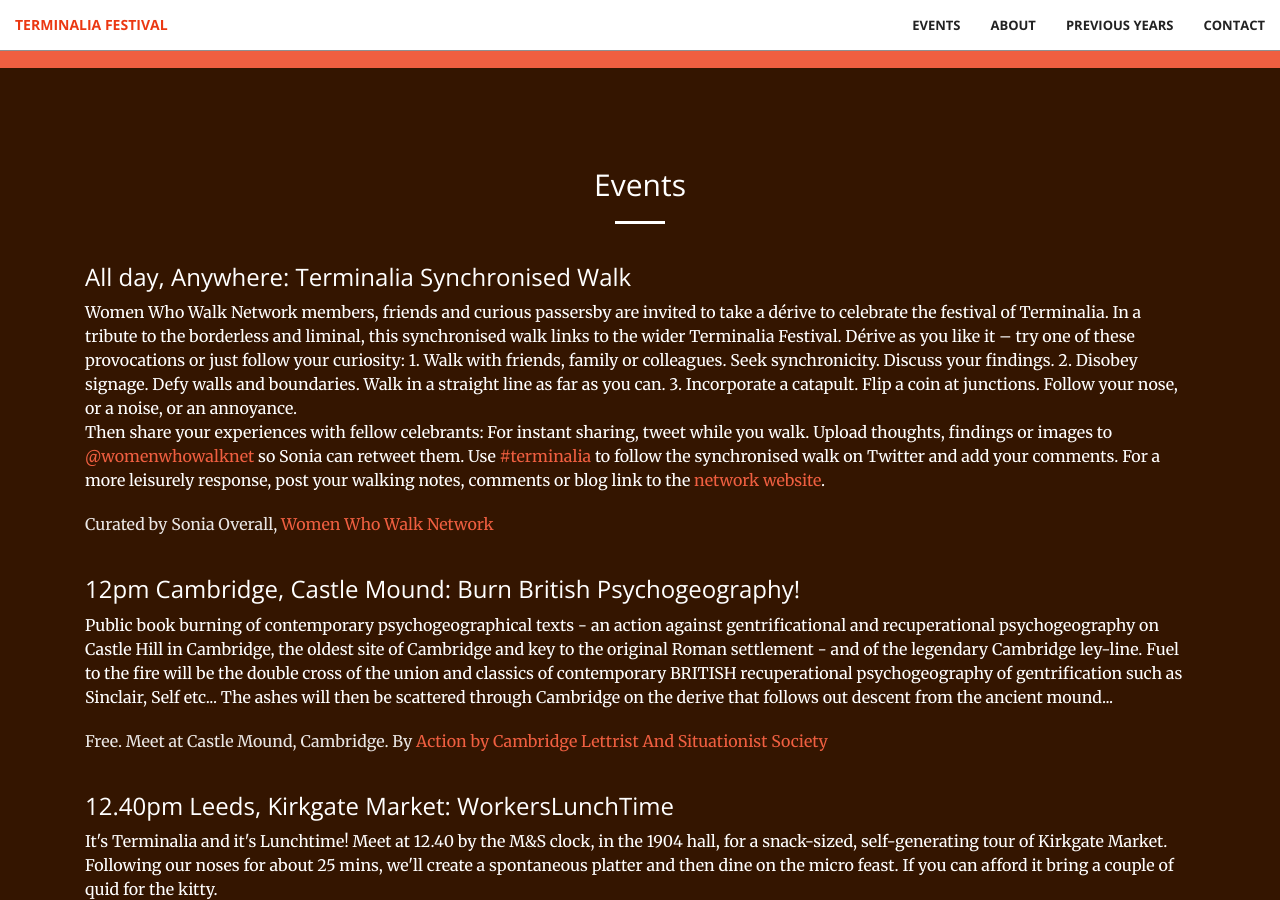
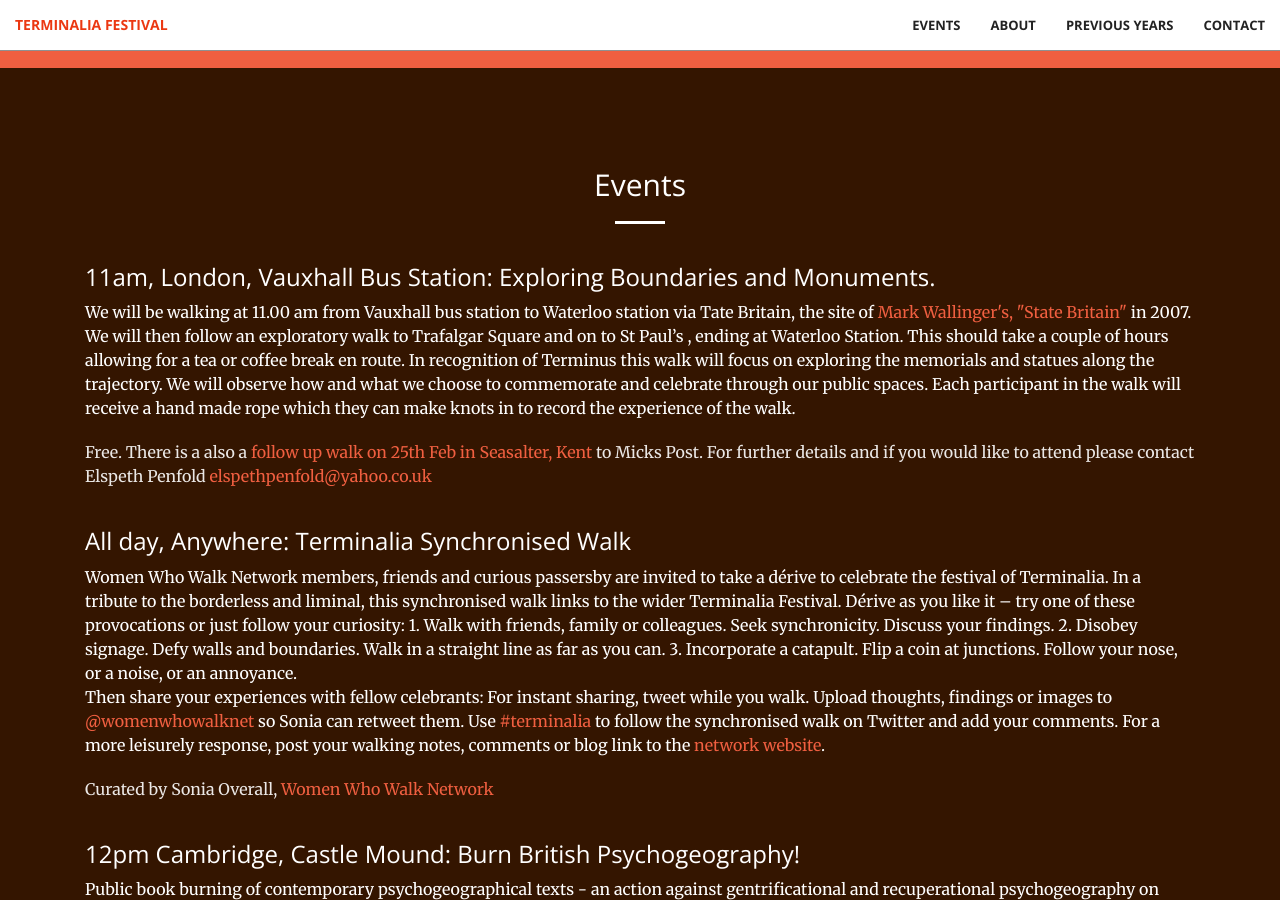
Before and after one commit to timwaters/terminalia, a Jekyll site: the page built from index.html, in a window 1280 px wide and 900 px high, scrolled down 1520 px. Built offline with Jekyll 4.4.1, drawn with Linux system fonts in a browser that asks for light colours.

Commit message:
add london walk and favicon

```diff
--- a/_includes/events.html
+++ b/_includes/events.html
@@ -3,6 +3,24 @@
         <div class="row">
             <div class="col-lg-12 col-lg-offset-0 text-center">
                 <h2 class="section-heading">Events</h2>
+                  <hr class="light">
+
+                  <div class="col-lg-12 col-lg-offset-0 text-left event">
+                    <h3>11am, London, Vauxhall Bus Station: Exploring Boundaries and Monuments.</h3>
+                    <p class="text">
+                      We will be walking at 11.00 am from Vauxhall bus station to Waterloo station via Tate Britain, the site of <a href="http://www.tate.org.uk/whats-on/tate-britain/exhibition/mark-wallinger-state-britain">Mark Wallinger's, "State Britain"</a> in 2007.
+                      <br />
+                      We will then follow an exploratory walk to Trafalgar Square and on to St Paul’s , ending at Waterloo Station. This should take a couple of hours allowing for a tea or coffee break en route. In recognition of Terminus this walk will focus on exploring the memorials and statues along the trajectory.
+
+                    We will observe how and what we choose to commemorate and celebrate through our public spaces. Each participant in the walk will receive a hand made rope which they can make knots in to record the experience of the walk.
+                    </p>
+                    <p class="text-faded">
+                      Free. There is a also a <a href="http://www.elspeth-billie-penfold.com/">follow up walk on 25th Feb in Seasalter, Kent</a> to Micks Post. For further details and if you would like to attend please contact Elspeth Penfold   <A href=" mailto:elspethpenfold@yahoo.co.uk">elspethpenfold@yahoo.co.uk</a>
+
+                    </p>
+
+                  </div>
+
                   <hr class="light">
 
                   <div class="col-lg-12 col-lg-offset-0 text-left event">
--- a/_includes/head.html
+++ b/_includes/head.html
@@ -7,7 +7,7 @@
     <meta name="author" content="">
 
     <title>Terminalia - Festival of Psychogeography 23 Feb 2017</title>
-
+<link rel="shortcut icon" type="image/png" href="img/favicon.png"/>
     <!-- Bootstrap Core CSS -->
     <link rel="stylesheet" href="css/bootstrap.min.css" type="text/css">
 
```
Also changed, not shown: img/favicon.png (added).
